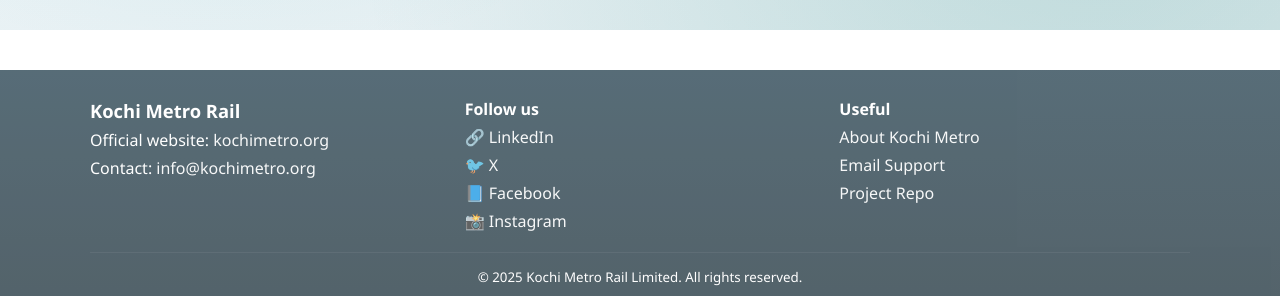
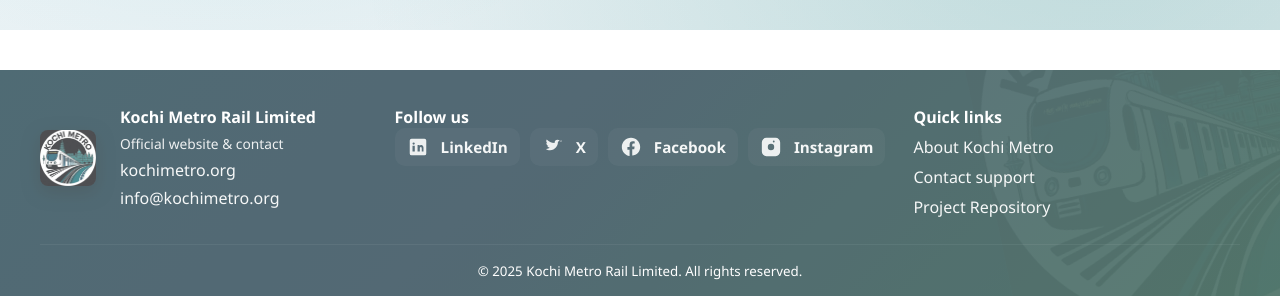
Before and after one commit to KunalBagheleIT27/KMRL-Induction-planning-NiyojanAI-, a React (Create React App) app in the folder kmrl-login/: page /history in a window 1280 px wide. Shown: the part 770-1066 px from the top of the page. Built offline with nearby package versions, Linux system fonts and the light colour scheme; no server answers.

Commit message:
feat(footer): polished gradient footer with SVG icons, logo deco, and Google font

```diff
--- a/kmrl-login/src/components/Footer/Footer.css
+++ b/kmrl-login/src/components/Footer/Footer.css
@@ -5,19 +5,39 @@
 }
 
 .site-footer{
-  background: linear-gradient(180deg, rgba(11,42,58,0.98), rgba(6,28,39,0.98));
   color: var(--footer-fg);
-  padding: 28px 20px 12px;
-  font-family: 'Inter', system-ui, -apple-system, 'Segoe UI', Roboto, 'Helvetica Neue', Arial;
+  padding: 36px 18px 18px;
+  font-family: 'Poppins', Inter, system-ui, -apple-system, 'Segoe UI', Roboto, 'Helvetica Neue', Arial;
+  background: linear-gradient(135deg, #062d3a 0%, #0b2a3a 40%, #073b2c 100%);
+  position: relative;
+  overflow: hidden;
+}
+
+/* Load a friendly, legible font */
+@import url('https://fonts.googleapis.com/css2?family=Poppins:wght@300;400;600;700&display=swap');
+
+.footer-deco{ /* subtle logo pattern */
+  position:absolute;
+  right:-120px;
+  bottom:-30px;
+  width:420px;
+  height:420px;
+  background-size:contain;
+  background-repeat:no-repeat;
+  opacity:0.06;
+  transform: rotate(-12deg);
+  pointer-events:none;
 }
 
 .footer-inner{
   display:flex;
-  gap:24px;
-  max-width:1100px;
+  gap:28px;
+  max-width:1200px;
   margin:0 auto;
   align-items:flex-start;
   justify-content:space-between;
+  z-index:2; /* above deco */
+  position:relative;
 }
 
 .footer-column{
@@ -26,24 +46,50 @@
 
 .footer-brand h3{
   margin:0 0 6px 0;
-  font-size:1.15rem;
+  font-size:1.05rem;
+  font-weight:700;
 }
 
 .footer-column p, .footer-column ul{margin:6px 0 0 0;padding:0;}
 .footer-column ul{list-style:none}
-.footer-column ul li{margin:6px 0}
+.footer-column ul li{margin:8px 0}
 .footer-column a{color:var(--footer-fg);text-decoration:none;opacity:0.95}
 .footer-column a:hover{color:var(--footer-accent);text-decoration:underline}
 
+.footer-logo{
+  width:56px;
+  height:56px;
+  object-fit:cover;
+  border-radius:8px;
+  box-shadow:0 6px 18px rgba(0,0,0,0.35);
+  margin-right:12px;
+}
+
+.footer-brand{display:flex;gap:12px;align-items:center}
+.brand-text h3{margin:0;font-size:1rem}
+.brand-text .muted{opacity:0.9;margin:6px 0 0 0;font-size:0.86rem}
+.brand-text a{display:block;margin-top:6px}
+
 .footer-bottom{
   border-top:1px solid rgba(255,255,255,0.06);
-  max-width:1100px;
-  margin:14px auto 0;
-  padding-top:12px;
+  max-width:1200px;
+  margin:18px auto 0;
+  padding-top:14px;
   text-align:center;
+  z-index:2;
+  position:relative;
 }
 
+.social-grid{display:flex;flex-direction:column;gap:10px}
+.social-btn{display:flex;align-items:center;gap:12px;padding:8px 12px;border-radius:10px;background:rgba(255,255,255,0.04);transition:transform .18s ease,background .18s ease;color:var(--footer-fg);text-decoration:none}
+.social-btn:hover{transform:translateY(-4px);background:linear-gradient(90deg,rgba(255,255,255,0.06),rgba(255,255,255,0.02));color:var(--footer-accent)}
+.social-btn .icon{width:22px;height:22px;flex-shrink:0;opacity:0.95}
+.social-btn span{font-weight:600;font-size:0.95rem}
+
+@media (min-width:860px){.social-grid{flex-direction:row}}
+
 @media (max-width:860px){
-  .footer-inner{flex-direction:column;gap:12px;padding:0 12px}
+  .footer-inner{flex-direction:column;gap:18px;padding:0 12px}
   .footer-column{flex:1 1 auto}
+  .social-grid{flex-direction:row;flex-wrap:wrap}
 }
--- a/kmrl-login/src/components/Footer/Footer.js
+++ b/kmrl-login/src/components/Footer/Footer.js
@@ -1,56 +1,57 @@
 import React from 'react';
 import './Footer.css';
+import logo from '../../assets/kmrl-logo.jpeg';
 
-// Assumptions:
-// - Official website: https://kochimetro.org
-// - Contact email: info@kochimetro.org
-// These can be changed in the component props or by editing the file.
-
+// Footer with SVG icons, gradient background, and logo image
 export default function Footer() {
   const year = new Date().getFullYear();
+
   return (
-    <footer className="site-footer" role="contentinfo">
+    <footer className="site-footer" role="contentinfo" aria-label="Kochi Metro footer">
+      <div className="footer-deco" aria-hidden="true" style={{backgroundImage:`url(${logo})`}} />
+
       <div className="footer-inner">
         <div className="footer-column footer-brand">
-          <h3>Kochi Metro Rail</h3>
-          <p>
-            Official website: <a href="https://kochimetro.org" target="_blank" rel="noopener noreferrer">kochimetro.org</a>
-          </p>
-          <p>
-            Contact: <a href="mailto:info@kochimetro.org">info@kochimetro.org</a>
-          </p>
+          <img src={logo} alt="Kochi Metro logo" className="footer-logo" />
+          <div className="brand-text">
+            <h3>Kochi Metro Rail Limited</h3>
+            <p className="muted">Official website & contact</p>
+            <a className="site-link" href="https://kochimetro.org" target="_blank" rel="noopener noreferrer">kochimetro.org</a>
+            <a className="email-link" href="mailto:info@kochimetro.org">info@kochimetro.org</a>
+          </div>
+        </div>
+
+        <div className="footer-column footer-social">
+          <h4>Follow us</h4>
+          <div className="social-grid">
+            <a href="https://www.linkedin.com/company/kochi-metro-rail-ltd" target="_blank" rel="noopener noreferrer" className="social-btn" aria-label="Kochi Metro on LinkedIn">
+              <svg viewBox="0 0 24 24" fill="currentColor" className="icon"><path d="M19 3A2 2 0 0 1 21 5v14a2 2 0 0 1-2 2H5a2 2 0 0 1-2-2V5a2 2 0 0 1 2-2h14zM8.5 17V10.5H6V17h2.5zM7.25 9.5a1.25 1.25 0 1 0 0-2.5 1.25 1.25 0 0 0 0 2.5zM18 17v-4.1c0-2.2-1.4-3.1-2.2-3.1-.9 0-1.8.5-2.1 1v-.9H11.5V17h2.5v-3.5c0-.8.1-1.6 1.1-1.6.9 0 1 1 1 1.6V17H18z"/></svg>
+              <span>LinkedIn</span>
+            </a>
+
+            <a href="https://x.com/MetroRailKochi/" target="_blank" rel="noopener noreferrer" className="social-btn" aria-label="Kochi Metro on X">
+              <svg viewBox="0 0 24 24" fill="currentColor" className="icon"><path d="M22 5.92c-.61.27-1.26.45-1.95.53.7-.42 1.24-1.08 1.5-1.87-.66.39-1.4.68-2.18.84C18.7 4.47 17.78 4 16.78 4c-1.67 0-3.02 1.35-3.02 3.02 0 .24.03.47.08.69C10.11 7.54 7.08 6.07 5.1 3.9c-.27.46-.43.99-.43 1.56 0 1.07.54 2.02 1.36 2.58-.5-.02-.97-.15-1.38-.38v.04c0 1.47 1.05 2.7 2.45 2.98-.25.07-.51.11-.78.11-.19 0-.38-.02-.56-.06.38 1.19 1.49 2.06 2.81 2.09-1.03.8-2.33 1.28-3.73 1.28-.24 0-.47-.01-.7-.04 1.33.85 2.92 1.35 4.63 1.35 5.55 0 8.59-4.6 8.59-8.59 0-.13 0-.26-.01-.39.59-.43 1.1-.97 1.5-1.6-.54.24-1.12.4-1.72.47z"/></svg>
+              <span>X</span>
+            </a>
+
+            <a href="https://www.facebook.com/KochiMetroRail/" target="_blank" rel="noopener noreferrer" className="social-btn" aria-label="Kochi Metro on Facebook">
+              <svg viewBox="0 0 24 24" fill="currentColor" className="icon"><path d="M22 12.07C22 6.48 17.52 2 12 2S2 6.48 2 12.07C2 17.1 5.66 21.2 10.44 21.95v-6.99H8.08v-2.89h2.36V9.41c0-2.33 1.39-3.61 3.52-3.61 1.02 0 2.08.18 2.08.18v2.29h-1.17c-1.15 0-1.51.72-1.51 1.46v1.75h2.57l-.41 2.89h-2.16v6.99C18.34 21.2 22 17.1 22 12.07z"/></svg>
+              <span>Facebook</span>
+            </a>
+
+            <a href="https://www.instagram.com/kochimetrorail/" target="_blank" rel="noopener noreferrer" className="social-btn" aria-label="Kochi Metro on Instagram">
+              <svg viewBox="0 0 24 24" fill="currentColor" className="icon"><path d="M7 2h10a5 5 0 0 1 5 5v10a5 5 0 0 1-5 5H7a5 5 0 0 1-5-5V7a5 5 0 0 1 5-5zm8 3a1 1 0 1 0 0 2 1 1 0 0 0 0-2zM12 8.5a3.5 3.5 0 1 0 0 7 3.5 3.5 0 0 0 0-7z"/></svg>
+              <span>Instagram</span>
+            </a>
+          </div>
         </div>
 
         <div className="footer-column footer-links">
-          <h4>Follow us</h4>
+          <h4>Quick links</h4>
           <ul>
-            <li>
-              <a href="https://www.linkedin.com/company/kochi-metro-rail-ltd" target="_blank" rel="noopener noreferrer" aria-label="Kochi Metro on LinkedIn">🔗 LinkedIn</a>
-            </li>
-            <li>
-              <a href="https://x.com/MetroRailKochi/" target="_blank" rel="noopener noreferrer" aria-label="Kochi Metro on X">🐦 X</a>
-            </li>
-            <li>
-              <a href="https://www.facebook.com/KochiMetroRail/" target="_blank" rel="noopener noreferrer" aria-label="Kochi Metro on Facebook">📘 Facebook</a>
-            </li>
-            <li>
-              <a href="https://www.instagram.com/kochimetrorail/" target="_blank" rel="noopener noreferrer" aria-label="Kochi Metro on Instagram">📸 Instagram</a>
-            </li>
-          </ul>
-        </div>
-
-        <div className="footer-column footer-legal">
-          <h4>Useful</h4>
-          <ul>
-            <li>
-              <a href="https://kochimetro.org" target="_blank" rel="noopener noreferrer">About Kochi Metro</a>
-            </li>
-            <li>
-              <a href="mailto:info@kochimetro.org">Email Support</a>
-            </li>
-            <li>
-              <a href="https://github.com/KunalBagheleIT27/KMRL-Induction-planning-NiyojanAI-" target="_blank" rel="noopener noreferrer">Project Repo</a>
-            </li>
+            <li><a href="https://kochimetro.org" target="_blank" rel="noopener noreferrer">About Kochi Metro</a></li>
+            <li><a href="mailto:info@kochimetro.org">Contact support</a></li>
+            <li><a href="https://github.com/KunalBagheleIT27/KMRL-Induction-planning-NiyojanAI-" target="_blank" rel="noopener noreferrer">Project Repository</a></li>
           </ul>
         </div>
       </div>
```
